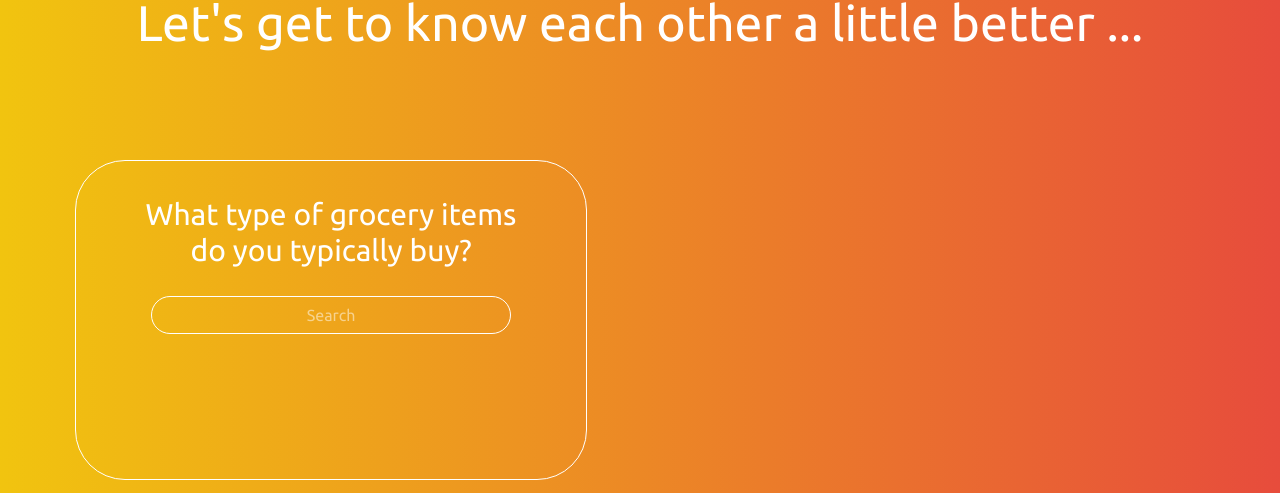
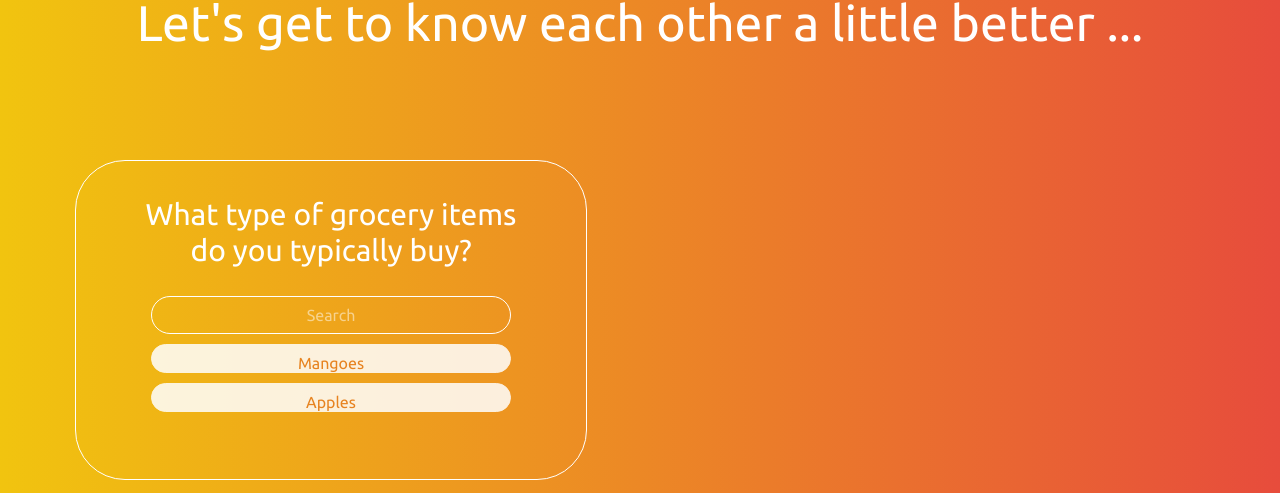
Before and after one commit to curib/cultiv8, a plain HTML site: page src/interests/interests.html in a window 1280 px wide. Shown: the part 245-738 px from the top of the page. Drawn offline with nearby package versions, Linux system fonts and the light colour scheme.

Commit message:
feat: added boxes and stuff

```diff
--- a/assets/css/style.css
+++ b/assets/css/style.css
@@ -232,6 +232,19 @@ input[placeholder]::-webkit-input-placeholder{
     border-radius: 50px;
 }
 
+.item-box{
+    border: 1px solid white;
+    height: 10%;
+    width: 75%;
+    margin: 10px auto 0 auto;
+    padding: 6px 0px;
+    text-align: center;
+    border-radius: 20px;
+    color:#E67E22;
+    background-color: white;
+    opacity: 0.85;
+}
+
 .spacing{
     padding: 5px 0px;
 }
--- a/src/interests/interests.html
+++ b/src/interests/interests.html
@@ -14,7 +14,7 @@
 
     <script defer src="https://use.fontawesome.com/releases/v5.0.6/js/all.js"></script>
 
-    <link rel="icon" type="image" href="../assets/images/cultiv8_icon.png" />
+    <link rel="icon" type="image" href="../../assets/images/cultiv8_icon.png" />
 
     <title>
         Cultiv8 Interests
@@ -52,6 +52,12 @@
                 <br/> do you typically buy?
             </h6>
             <input type="email" class="form-control" aria-describedby="emailHelp" placeholder="Search">
+        </div>
+        <div class="item-box">
+            Mangoes
+        </div>
+        <div class="item-box">
+            Apples
         </div>
     </div>
 
```
Also changed, not shown: src/start/start.html (+1 -1 lines).
